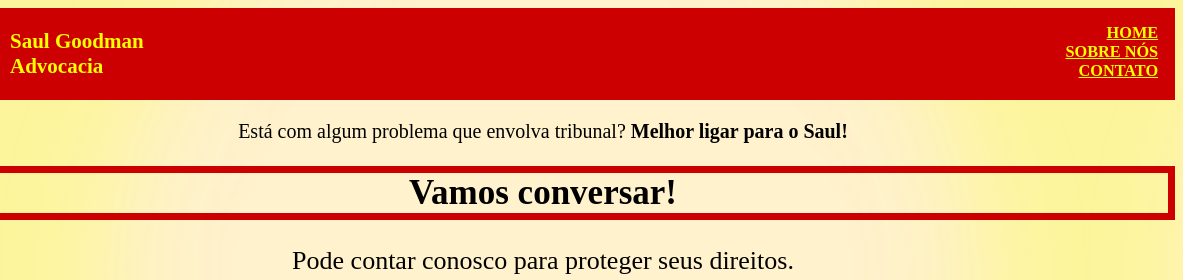
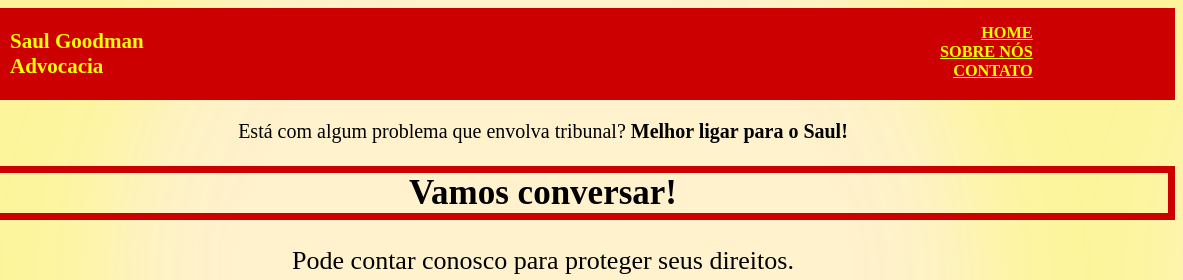
Before and after one commit to C4R1NH4/Site_HTML_Agrinho2022, a plain HTML site: page contato.html in a window 1280 px wide. Shown: the top 280 px of the page, 97-1280 px from the left. Drawn offline with Linux system fonts and the light colour scheme.

Commit message:
Update contato.html

```diff
--- a/contato.html
+++ b/contato.html
@@ -18,7 +18,7 @@
 				<li><strong>Saul Goodman</strong></li>
 				<li><strong>Advocacia</strong></li>
 			</ul>
-			<ul style="display:inline-block;vertical-align:top;text-align:right;font-size:16.27px;position:relative;left:70%">
+			<ul style="display:inline-block;vertical-align:top;text-align:right;font-size:16.27px;position:relative;left:60%">
 				<li style="color:#ffff00;font-weight:bold;"><a href="index.html" style="color:#ffff00;">HOME</a></li>
 				<li style="color:#ffff00;font-weight:bold;"><a href="sobrenos.html" style="color:#ffff00";>SOBRE NÓS</li>
 				<li style="color:#ffff00;font-weight:bold;"><a href="contato.html" style="color:#ffff00;">CONTATO</a></li>
```
